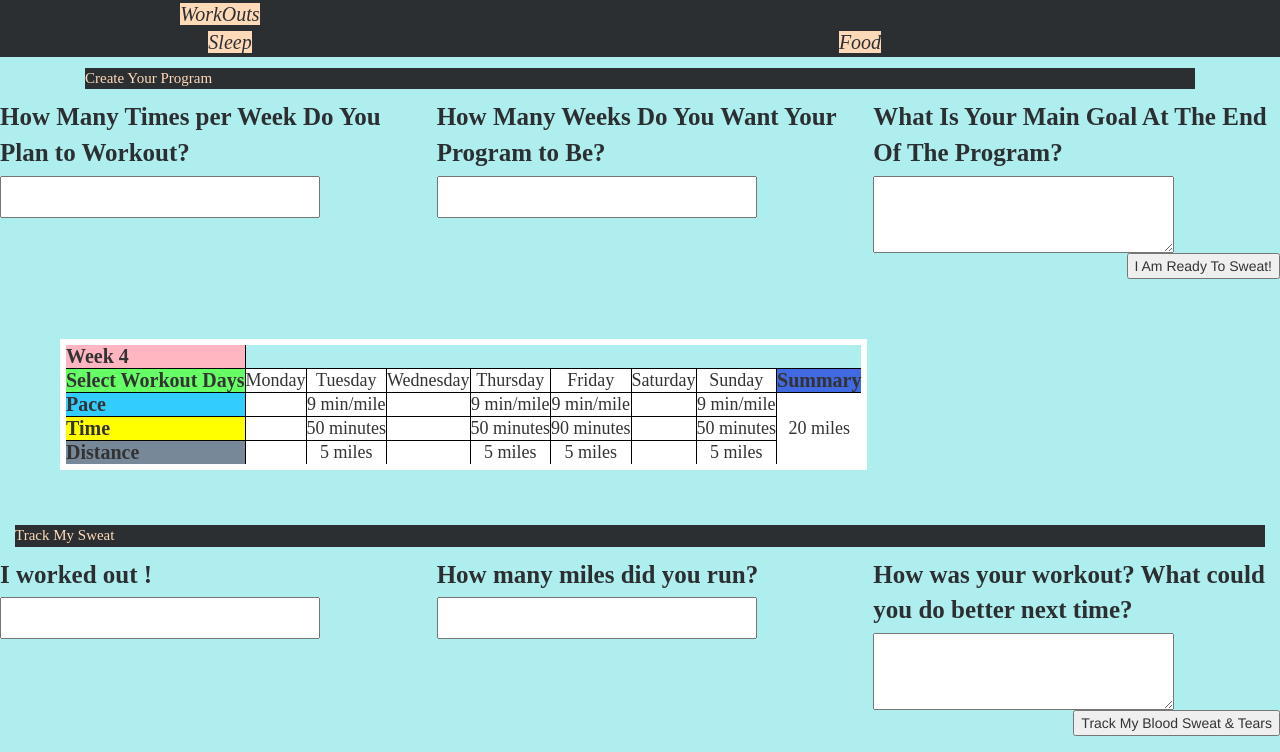
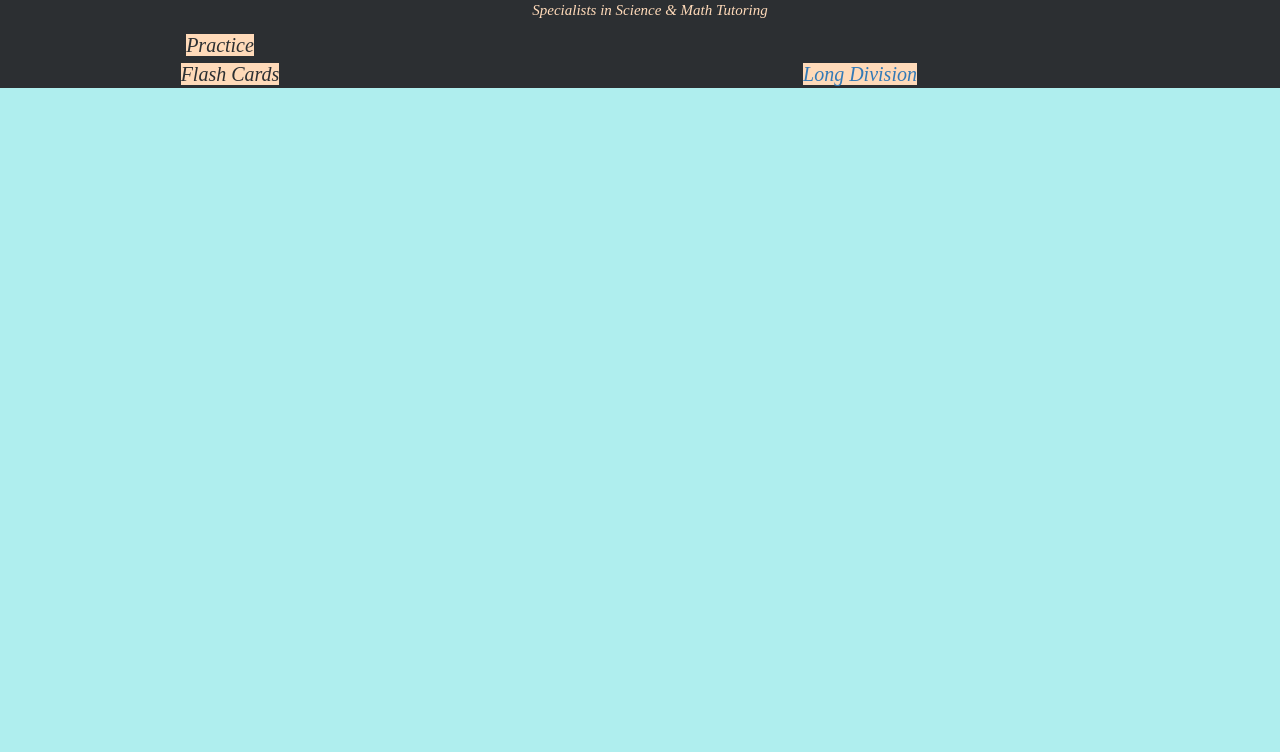
Before and after one commit to setonpariser/setonpariser.github.io, a plain HTML site: page index.html in a window 1280 px wide. Shown: the part 60-812 px from the top of the page. Drawn offline with nearby package versions, Linux system fonts and the light colour scheme; a web font is replaced by a local one.

Commit message:
Update index.html

```diff
--- a/index.html
+++ b/index.html
@@ -120,164 +120,25 @@
   <body>
   	<header>
 
-  	    <a href="longdivision.html">Long Division</a>
+
 
   	Welcome to Tutoring on Capitol Hill
-  	Specialists in Science & Math Tutoring
+  	<p>Specialists in Science & Math Tutoring</p>
 
 
-  		<p>  <p>
+
 
   		<div class='row'>
         <div class='col-md-4'>
-  		<nav> WorkOuts</nav>
+  		<nav> Practice</nav>
     </div>
     </div class='col-md-4'>
-      <nav> Food</nav>
+      <nav><a href="longdivision.html">Long Division</a> </nav>
     </div>
     <div class='col-md-4'>
-      <nav> Sleep</nav>
+      <nav> Flash Cards</nav>
    </div>
-</div>
-    </header>
-   <div class='container'>
-      <div class='col-md-4'>
-    <div id="form" class="Test"
-      <div class="title">
 
-      </div>
-      </div>
-      <div class='col-md-12'>
-      <div class="subtitle">
-        <p>Create Your Program</p>
-      </div>
-    </div>
-  </div>
-  <div class='row'>
-  <div class='col-md-4'>
-      <form id="callus" target="_self" onsubmit="" action="javascript: postContactToGoogle()">
-        <fieldset>
-          <label for="name">How Many Times per Week Do You Plan to Workout?</label>
-          <input id="name" type="text" name="name">
-        </fieldset>
-      </div>
-      <div class='col-md-4'>
-        <fieldset>
-          <label for="email">How Many Weeks Do You Want Your Program to Be?
-          </label>
-          <input id="email" type="text" name="email">
-        </fieldset>
-      </div>
-      <div class='col-md-4'>
-        <fieldset>
-          <label for="feed">What Is Your Main Goal At The End Of The Program?</label>
-          <textarea id="feed" name="feed"></textarea>
-        </fieldset>
-      </div>
-    </div>
-        <div style="text-align: right; padding-bottom: 15px;">
-        <div style="width: 100%; display: block; float: right;">
-          <button id="send" type="submit">
-            I Am Ready To Sweat!
-          </button>
-        </div>
-        <div style="width: 100%; display: block; float: right; padding-top: 15px;">
-          <div class="requestSubmited" style="display:none; text-align: center;">Your request has been sent!</div>
-        </div>
-      </form>
-    </div>
-    <script src="https://ajax.googleapis.com/ajax/libs/jquery/2.1.4/jquery.min.js"></script>
-    <script type='text/javascript' src='survey.js'></script>
-   <div class='col-md-12'>
-    <table>
-      <thead>
-        <tr>
-          <th>Week 4</th>
-        </tr>
-      </thead>
-      <tr>
-        <th class="WO">Select Workout Days</th>
-        <td>Monday</td>
-        <td>Tuesday</td>
-        <td>Wednesday</td>
-        <td>Thursday</td>
-        <td>Friday</td>
-        <td>Saturday</td>
-        <td>Sunday</td>
-        <th class="summary">Summary</th>
-      </tr>
-      <tr>
-        <th class="pace">Pace</th>
-        <td></td>
-        <td>9 min/mile</td>
-        <td></td>
-        <td>9 min/mile</td>
-        <td>9 min/mile</td>
-        <td></td>
-        <td>9 min/mile</td>
-        <td rowspan="3">20 miles</td>
-      </tr>
-      <tr>
-        <th class="time">Time</th>
-        <td></td>
-        <td>50 minutes</td>
-        <td></td>
-        <td>50 minutes</td>
-        <td>90 minutes</td>
-        <td></td>
-        <td>50 minutes</td>
-      </tr>
-      <tr>
-        <th class="distance">Distance</th>
-        <td></td>
-        <td>5 miles</td>
-        <td></td>
-        <td>5 miles</td>
-        <td>5 miles</td>
-        <td></td>
-        <td>5 miles</td>
-      </tr>
-    </table>
-</div>
-      <div class='col-md-12'>
-      <div class="subtitle">
-        <p>Track My Sweat</p>
-      </div>
-    </div>
-  </div>
-  <div class='row'>
-  <div class='col-md-4'>
-      <form id="callus" target="_self" onsubmit="" action="javascript: postContactToGoogle()">
-        <fieldset>
-          <label for="name"> I worked out !</label>
-          <input id="name" type="text" name="name">
-        </fieldset>
-      </div>
-      <div class='col-md-4'>
-        <fieldset>
-          <label for="email">How many miles did you run?
-          </label>
-          <input id="email" type="text" name="email">
-        </fieldset>
-      </div>
-      <div class='col-md-4'>
-        <fieldset>
-          <label for="feed">How was your workout? What could you do better next time?</label>
-          <textarea id="feed" name="feed"></textarea>
-        </fieldset>
-      </div>
-    </div>
-        <div style="text-align: right; padding-bottom: 15px;">
-        <div style="width: 100%; display: block; float: right;">
-          <button id="send" type="submit">
-            Track My Blood Sweat &amp; Tears
-          </button>
-        </div>
-        <div style="width: 100%; display: block; float: right; padding-top: 15px;">
-          <div class="requestSubmited" style="display:none; text-align: center;">Your request has been sent!</div>
-        </div>
-      </form>
-    </div>
     <script src="https://ajax.googleapis.com/ajax/libs/jquery/2.1.4/jquery.min.js"></script>
     <script type='text/javascript' src='survey.js'></script>
    <div class='col-md-12'>
```
